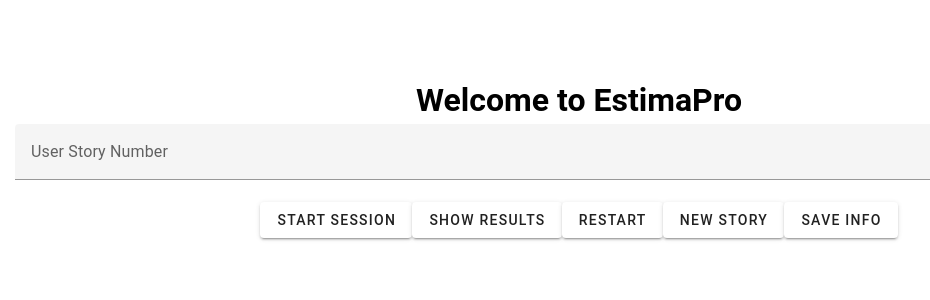
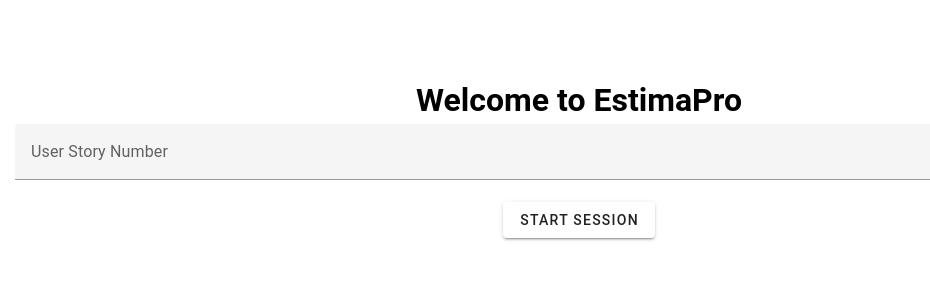
Before and after one commit to bhanuunrivalled/estimationappvue, a Vue app: page / in a window 1280 px wide. Shown: the top 300 px of the page, without its empty margins (61-991 px from the left). Built offline with nearby package versions, Linux system fonts and the light colour scheme.

Commit message:
vuetify works as expected

```diff
--- a/src/components/Home.vue
+++ b/src/components/Home.vue
@@ -3,15 +3,12 @@
     <v-row>
       <v-col>
         <h1>Welcome to EstimaPro</h1>
-        <v-text-field v-model="userStory" label="User Story Number" placeholder="Enter User Story Number"></v-text-field>
+        <v-text-field v-model="userStory" label="User Story Number" placeholder="Enter Session Name"></v-text-field>
         <v-btn @click="startSession">Start Session</v-btn>
 
         <user-list :session-id="sessionId" v-if="sessionId"></user-list>
 
-        <v-btn @click="showingResults">Show Results</v-btn>
-        <v-btn @click="restart">Restart</v-btn>
-        <v-btn @click="newStory">New Story</v-btn>
-        <v-btn @click="saveInfo">Save Info</v-btn>
+
       </v-col>
     </v-row>
 
@@ -58,8 +55,6 @@ export default {
         } catch (error) {
           console.error('An error occurred while starting the session:', error);
         }
-        // Simulate users joining the session
-        //this.simulateUsersJoining()
       } else {
         console.log('Please enter a User Story Number.')
       }
--- a/src/components/UserList.vue
+++ b/src/components/UserList.vue
@@ -5,6 +5,14 @@
       </v-avatar>
       <div>{{ user.name }}</div>
       <v-btn small color="red" @click="deleteUser(user.id)">X</v-btn>
+    </v-col>
+    <v-col>
+
+      <v-btn>Show Results</v-btn>
+      <v-btn>Restart</v-btn>
+      <v-btn>New Story</v-btn>
+      <v-btn>Save Info</v-btn>
+
     </v-col>
   </v-row>
 </template>
@@ -37,4 +45,5 @@
   /* Font size */
   cursor: pointer;
   /* Mouse pointer */
-}</style>
+}
+</style>
```
